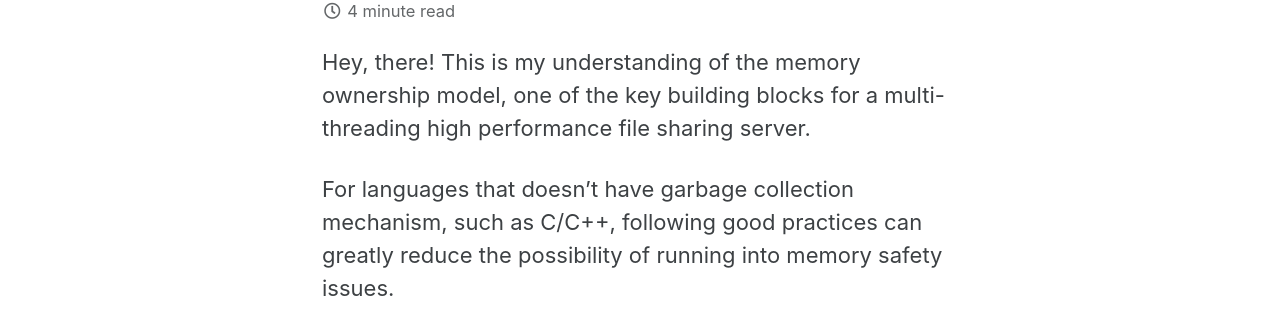
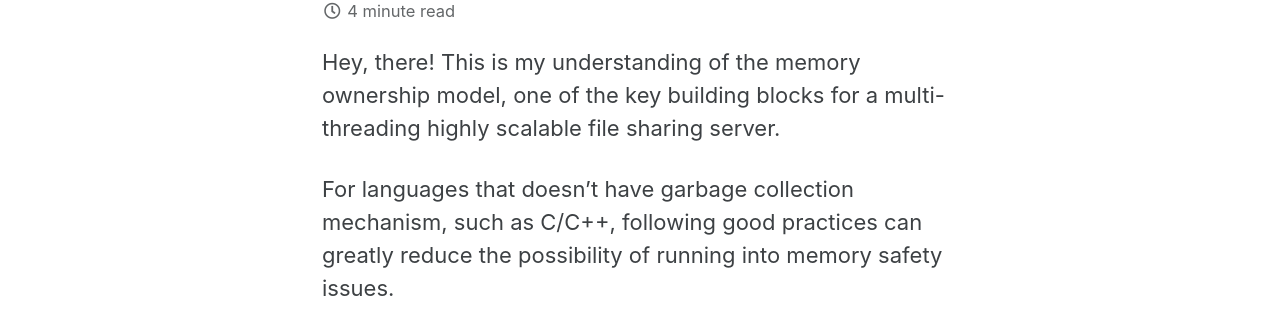
Before and after one commit to ChengQu29/ChengQu.github.io, a Jekyll site: the page built from _posts/2025-09-27-my-second-post.md, in a window 1280 px wide and 900 px high. Shown: the part 133-442 px from the top of the window. Built offline with Jekyll 4.4.1, drawn with Linux system fonts in a browser that asks for light colours; cached includes are drawn as plain includes.

Commit message:
fix wording

```diff
--- a/_posts/2025-09-27-my-second-post.md
+++ b/_posts/2025-09-27-my-second-post.md
@@ -7,7 +7,7 @@ categories: [blog]
 tags: [C]
 ---
 
-Hey, there! This is my understanding of the memory ownership model, one of the key building blocks for a multi-threading high performance file sharing server.
+Hey, there! This is my understanding of the memory ownership model, one of the key building blocks for a multi-threading highly scalable file sharing server.
 
 For languages that doesn't have garbage collection mechanism, such as C/C++, following good practices can greatly reduce the possibility of running into memory safety issues.
 
```
Also changed, not shown: 1 other file.
